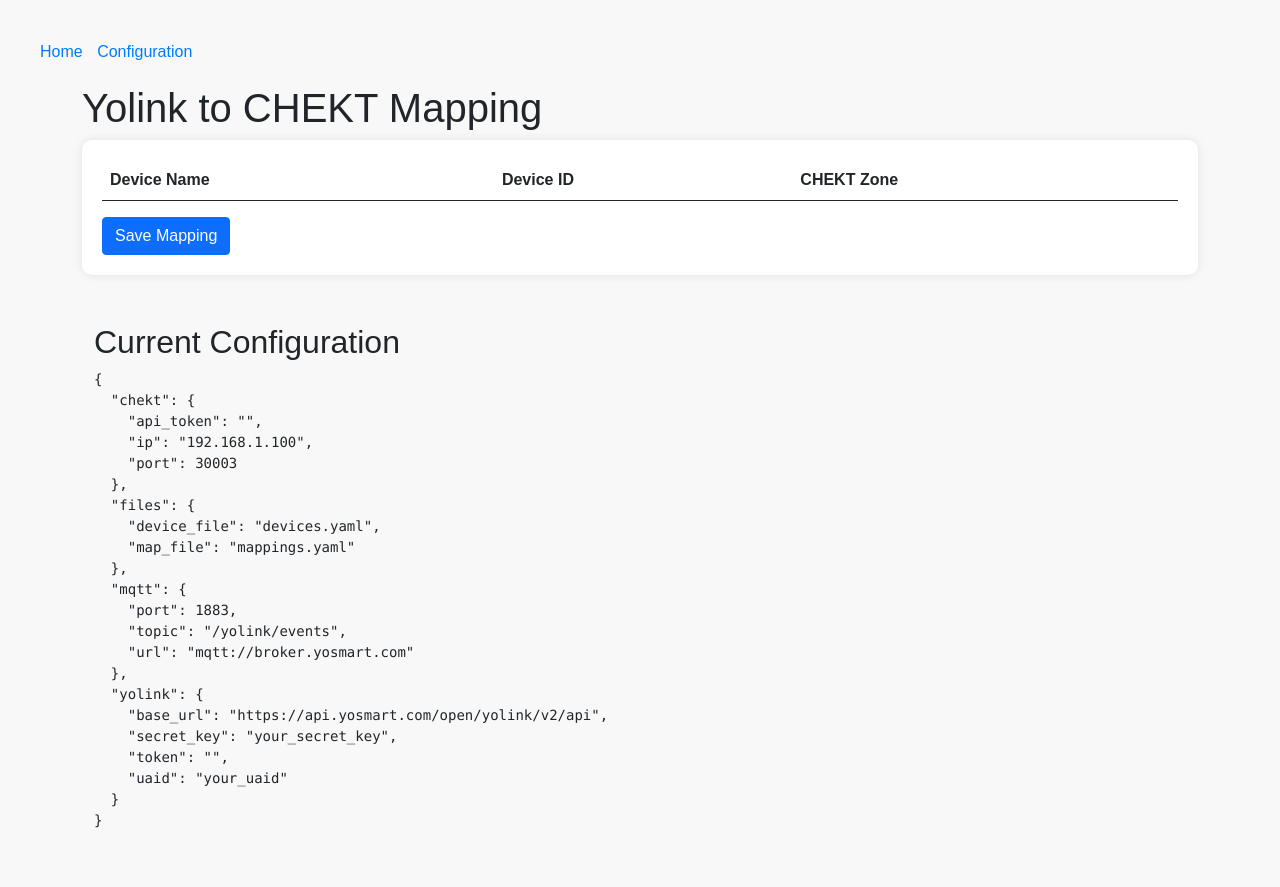
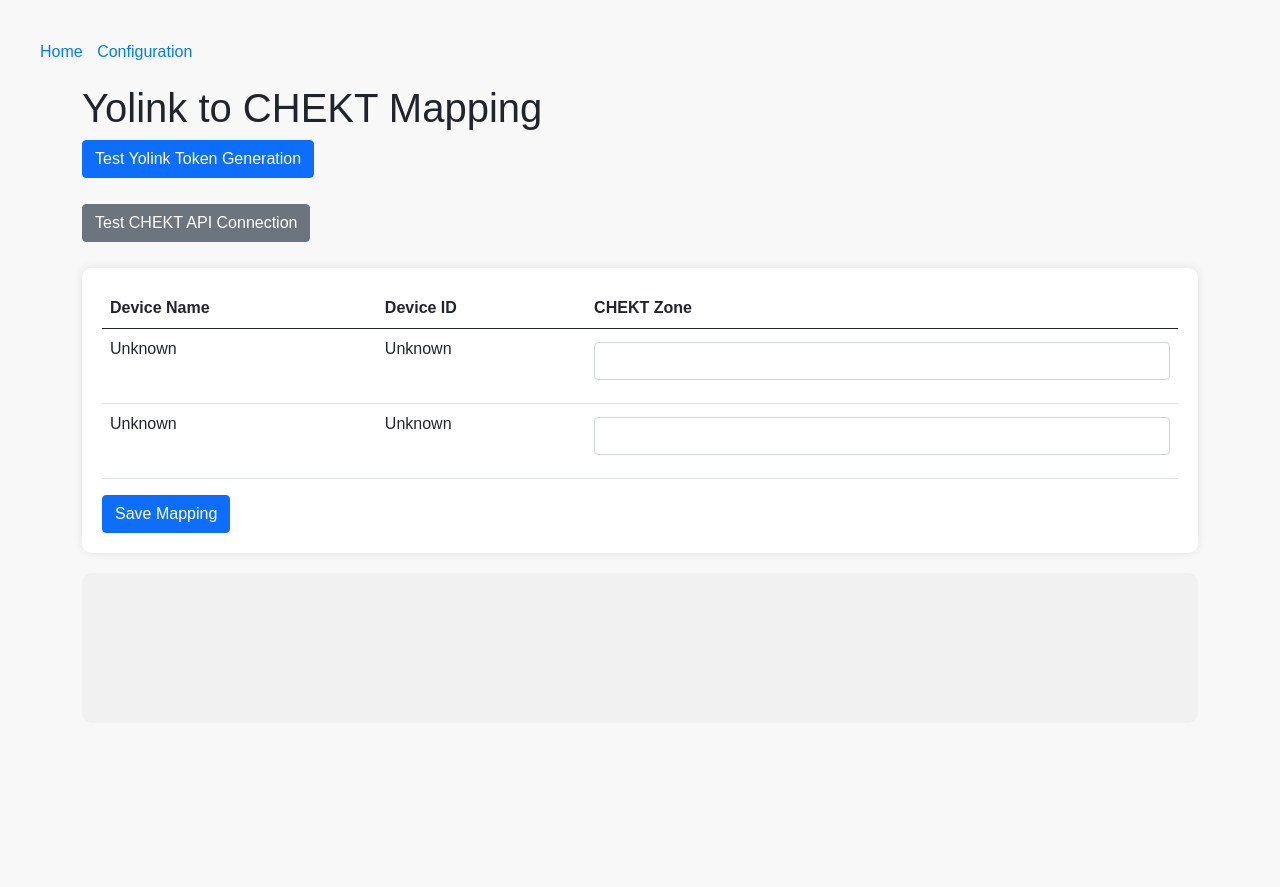
Before and after one commit to lazerusrm/yolink-chekt, a Flask app: page / in a window 1280 px wide. After the commit the page ends 533 px from the top, so only its background shows below. Run offline with Flask 2, Linux system fonts and the light colour scheme; data that the repository does not hold is empty.

Commit message:
lots of bugfixes

```diff
--- a/app.py
+++ b/app.py
@@ -34,14 +34,15 @@ def generate_yolink_token(uaid, secret_key):
     """
     Generate the Yolink access token using the UAID and Secret Key.
     """
-    base_url = config_data.get('yolink', {}).get('base_url', 'https://api.yosmart.com')
-    token_endpoint = "/open/yolink/token"
-    url = base_url + token_endpoint
-
+    url = "https://api.yosmart.com/open/yolink/token"
     headers = {
         'Content-Type': 'application/x-www-form-urlencoded'
     }
-    data = f"grant_type=client_credentials&client_id={uaid}&client_secret={secret_key}"
+    data = {
+        "grant_type": "client_credentials",
+        "client_id": uaid,
+        "client_secret": secret_key
+    }
 
     try:
         response = requests.post(url, headers=headers, data=data)
@@ -63,30 +64,56 @@ def generate_yolink_token(uaid, secret_key):
         return None
 
 class YoLinkDevice:
-    def __init__(self, base_url, token):
+    def __init__(self, base_url, token, serial_number, friendly_name="Unknown"):
         self.base_url = base_url
         self.token = token
+        self.serial_number = serial_number
+        self.friendly_name = friendly_name
+        self.device_data = {}
 
-    def get_device_list(self):
+    def build_device_api_request_data(self):
+        self.device_data = {
+            "method": "Home.getDeviceList",
+            "time": int(time.time() * 1000),
+        }
+
+    def enable_device_api(self):
         headers = {
             'Content-Type': 'application/json',
             'Authorization': f"Bearer {self.token}"
         }
-        data = {
-            "method": "Home.getDeviceList",
-            "time": int(time.time() * 1000)
-        }
         try:
-            response = requests.post(self.base_url, headers=headers, json=data)
+            response = requests.post(self.base_url, json=self.device_data, headers=headers)
             if response.status_code == 200:
-                return response.json().get('data', {}).get('devices', [])
+                self.device_data = response.json().get('data', {})
+                self.friendly_name = self.device_data.get('name', 'Unknown')
             else:
-                print(f"Failed to get device list. Status code: {response.status_code}")
-                print(f"Response: {response.text}")
-                return []
+                print(f"Failed to enable device API for {self.serial_number}. Status code: {response.status_code}")
         except Exception as e:
-            print(f"Error getting device list: {str(e)}")
-            return []
+            print(f"Error enabling device API for {self.serial_number}: {str(e)}")
+
+    def get_friendly_name(self):
+        return self.friendly_name
+
+    def get_id(self):
+        return self.device_data.get('deviceId', 'Unknown')
+
+    def get_type(self):
+        return self.device_data.get('type', 'Unknown')
+
+# Query Yolink devices (from the API)
+def query_yolink_devices(base_url, token, device_list):
+    devices = []
+    for device_data in device_list:
+        yolink_device = YoLinkDevice(base_url, token, device_data['serial_number'], "")
+        yolink_device.build_device_api_request_data()
+        yolink_device.enable_device_api()
+        devices.append({
+            'name': yolink_device.get_friendly_name(),
+            'id': yolink_device.get_id(),
+            'type': yolink_device.get_type()
+        })
+    return devices
 
 @app.route('/')
 def index():
@@ -103,19 +130,17 @@ def index():
         with open(mapping_file, 'r') as mf:
             mappings = yaml.safe_load(mf)
 
-    # Generate Yolink token if it doesn't exist or is expired
-    if not config['yolink'].get('token'):
+    # Generate Yolink token if it doesn't exist
+    token = config['yolink'].get('token')
+    if not token:
         token = generate_yolink_token(config['yolink'].get('uaid', ''), config['yolink'].get('secret_key', ''))
-    else:
-        token = config['yolink']['token']
 
     # Check if required keys are available
     if 'base_url' not in config['yolink']:
-        return "Configuration Error: 'base_url' key is missing in Yolink configuration.", 500
+        return render_template('index.html', devices=[], mappings=mappings, config=config, error="Configuration Error: 'base_url' key is missing in Yolink configuration.")
 
     # Query Yolink devices
-    yolink_device_manager = YoLinkDevice(config['yolink']['base_url'], token)
-    yolink_devices = yolink_device_manager.get_device_list()
+    yolink_devices = query_yolink_devices(config['yolink']['base_url'], token, devices)
 
     return render_template('index.html', devices=yolink_devices, mappings=mappings, config=config)
 
--- a/templates/index.html
+++ b/templates/index.html
@@ -3,7 +3,7 @@
 <head>
     <meta charset="UTF-8">
     <meta name="viewport" content="width=device-width, initial-scale=1.0">
-    <title>Yolink to CHEKT Mapping</title>
+    <title>Yolink to CHEKT Configuration</title>
     <link rel="stylesheet" href="https://cdn.jsdelivr.net/npm/bootstrap@5.1.0/dist/css/bootstrap.min.css">
     <style>
         body {
@@ -50,6 +50,27 @@
         .navigation a:hover {
             text-decoration: underline;
         }
+        .log {
+            background-color: #f1f1f1;
+            padding: 15px;
+            margin-top: 20px;
+            border-radius: 10px;
+            height: 150px;
+            overflow-y: auto;
+        }
+        .status {
+            display: flex;
+            align-items: center;
+            margin-top: 10px;
+        }
+        .status img {
+            width: 20px;
+            height: 20px;
+            margin-right: 10px;
+        }
+        .hidden {
+            display: none;
+        }
     </style>
 </head>
 <body>
@@ -60,6 +81,25 @@
     <div class="container">
         <h1>Yolink to CHEKT Mapping</h1>
 
+        <!-- Section for testing Yolink token generation -->
+        <div class="mb-3">
+            <button type="button" id="test-token-btn" class="btn btn-primary">Test Yolink Token Generation</button>
+            <div id="yolink-status" class="status">
+                <img src="" alt="" id="yolink-icon" class="hidden">
+                <span id="yolink-message"></span>
+            </div>
+        </div>
+
+        <!-- Section for testing CHEKT API -->
+        <div class="mb-3">
+            <button type="button" id="test-chekt-btn" class="btn btn-secondary">Test CHEKT API Connection</button>
+            <div id="chekt-status" class="status">
+                <img src="" alt="" id="chekt-icon" class="hidden">
+                <span id="chekt-message"></span>
+            </div>
+        </div>
+
+        <!-- Section to list Yolink devices and map them to CHEKT zones -->
         <form id="mapping-form">
             <table class="table">
                 <thead>
@@ -85,15 +125,67 @@
             <button type="submit" class="btn btn-primary">Save Mapping</button>
         </form>
 
-        <!-- Configuration Debug Section -->
-        <div class="container mt-5">
-            <h2>Current Configuration</h2>
-            <pre>{{ config | tojson(indent=2) }}</pre>
-        </div>
+        <!-- Log area for messages -->
+        <div id="log-area" class="log"></div>
     </div>
 
     <script src="https://code.jquery.com/jquery-3.6.0.min.js"></script>
     <script>
+        function addToLog(message) {
+            $('#log-area').append('<div>' + message + '</div>');
+            $('#log-area').scrollTop($('#log-area')[0].scrollHeight);
+        }
+
+        function updateStatus(elementId, iconId, message, success) {
+            const icon = success ? 'https://img.icons8.com/color/48/000000/checkmark.png' : 'https://img.icons8.com/color/48/000000/cancel.png';
+            $('#' + iconId).attr('src', icon).removeClass('hidden');
+            $('#' + elementId).text(message);
+        }
+
+        $('#test-token-btn').on('click', function () {
+            $('#yolink-icon').addClass('hidden');
+            $('#yolink-message').text('Testing Yolink token generation...');
+            $.ajax({
+                type: "POST",
+                url: "/test_yolink_token",
+                success: function (response) {
+                    if (response.status === "success") {
+                        updateStatus('yolink-message', 'yolink-icon', 'Yolink token generated successfully.', true);
+                        addToLog("Yolink token generated successfully: " + response.token);
+                    } else {
+                        updateStatus('yolink-message', 'yolink-icon', 'Failed to generate Yolink token.', false);
+                        addToLog("Failed to generate Yolink token: " + response.message);
+                    }
+                },
+                error: function (xhr, status, error) {
+                    updateStatus('yolink-message', 'yolink-icon', 'Error generating Yolink token.', false);
+                    addToLog('Error generating Yolink token: ' + xhr.responseText);
+                }
+            });
+        });
+
+        $('#test-chekt-btn').on('click', function () {
+            $('#chekt-icon').addClass('hidden');
+            $('#chekt-message').text('Testing CHEKT API connection...');
+            $.ajax({
+                type: "POST",
+                url: "/test_chekt_api",
+                success: function (response) {
+                    if (response.status === "success") {
+                        updateStatus('chekt-message', 'chekt-icon', 'CHEKT API connection successful.', true);
+                        addToLog("CHEKT API connection successful.");
+                    } else {
+                        updateStatus('chekt-message', 'chekt-icon', 'Failed to connect to CHEKT API.', false);
+                        addToLog("Failed to connect to CHEKT API: " + response.message);
+                    }
+                },
+                error: function (xhr, status, error) {
+                    updateStatus('chekt-message', 'chekt-icon', 'Error connecting to CHEKT API.', false);
+                    addToLog('Error connecting to CHEKT API: ' + xhr.responseText);
+                }
+            });
+        });
+
         $('#mapping-form').on('submit', function (e) {
             e.preventDefault();
             var mappings = {};
@@ -109,10 +201,10 @@
                 contentType: "application/json",
                 data: JSON.stringify(mappings),
                 success: function (response) {
-                    alert(response.message);
+                    addToLog(response.message);
                 },
                 error: function (xhr, status, error) {
-                    alert('Error: ' + xhr.responseText);
+                    addToLog('Error: ' + xhr.responseText);
                 }
             });
         });
```
